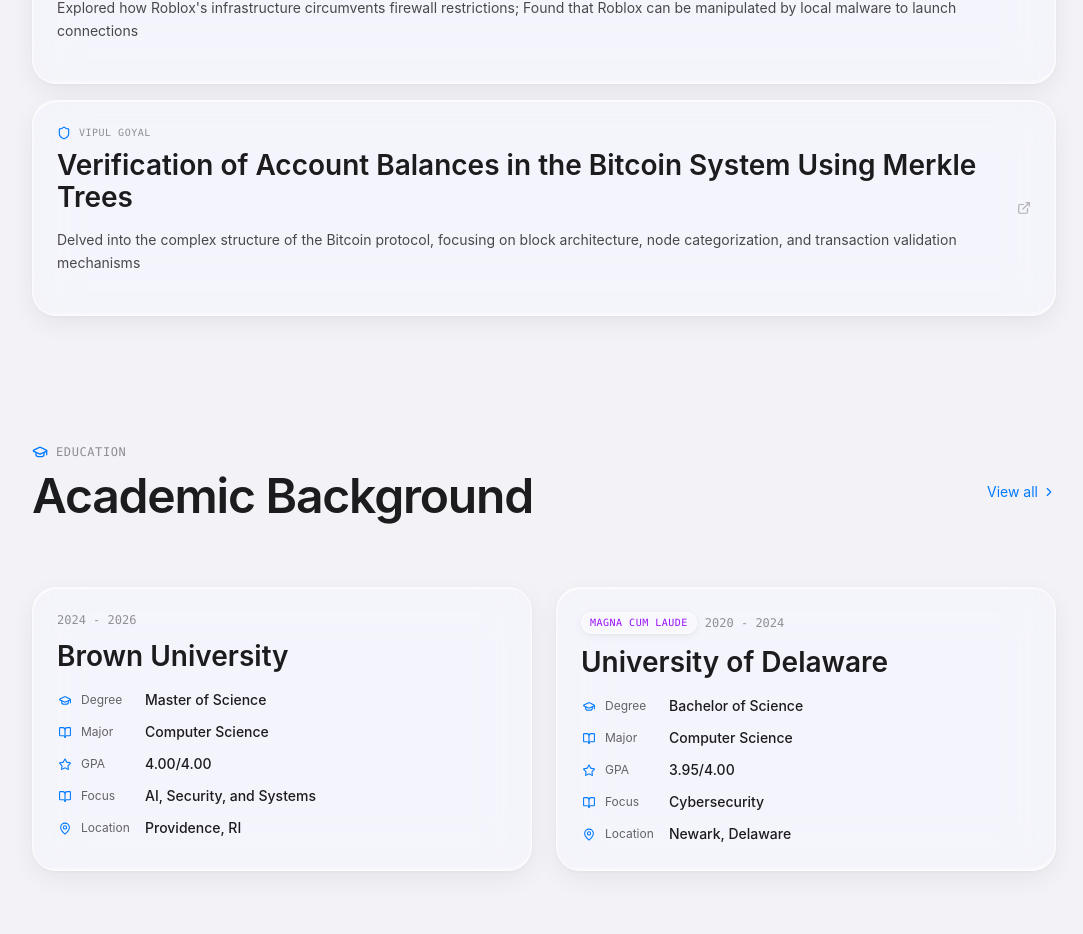
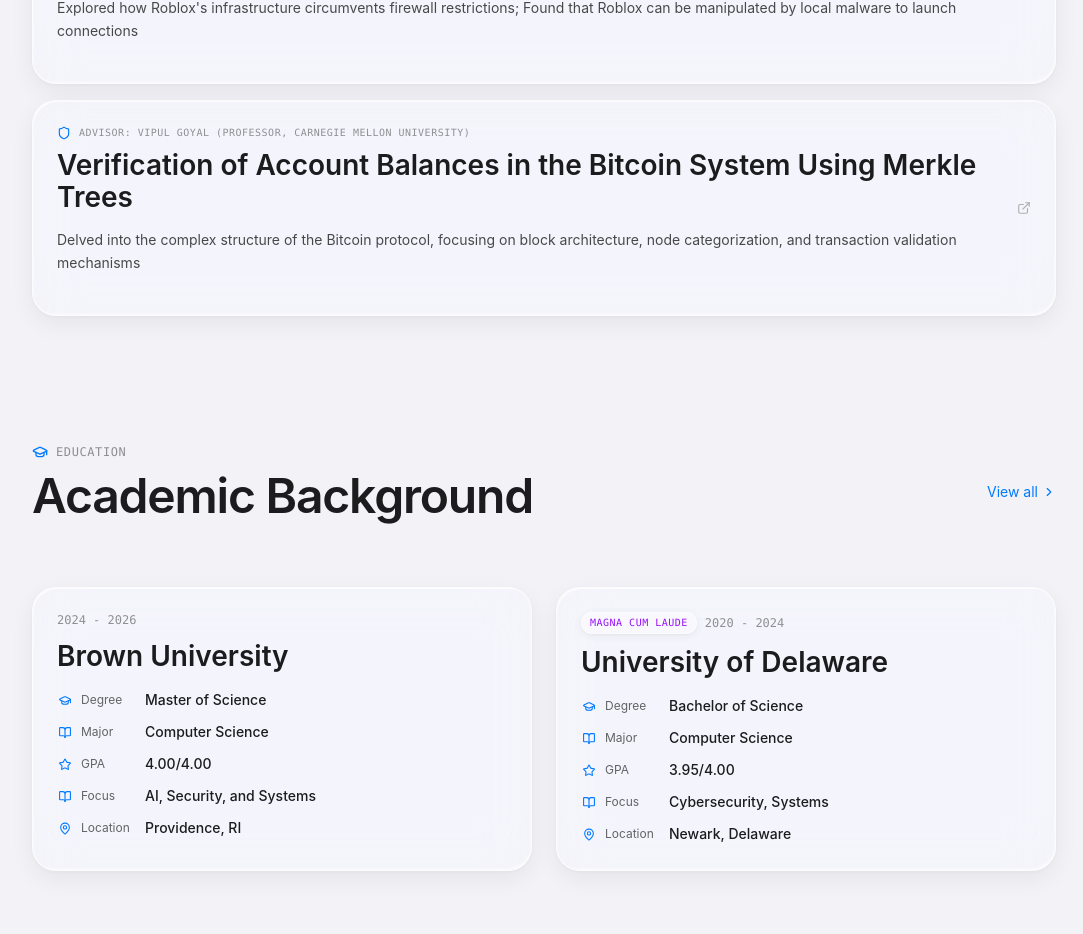
Before and after one commit to Jingqing-Liu/jingqing-liu.github.io, a Next.js app: page / in a window 1280 px wide. Shown: the part 1863-2797 px from the top of the page, without its empty margins (96-1179 px from the left). Built offline with nearby package versions, Linux system fonts and the light colour scheme.

Commit message:
hide resume button, sync advisor display, add Systems to UD focus

```diff
--- a/src/app/home/components/HeroSection.tsx
+++ b/src/app/home/components/HeroSection.tsx
@@ -128,6 +128,7 @@
                   {t('hero.cta.research')}
                   <ArrowRight size={14} />
                 </Link>
+{/* Resume button hidden until PDF is ready
                 <Link
                   href="/resume.pdf"
                   target="_blank"
@@ -136,6 +137,7 @@
                 >
                   {t('hero.cta.resume')}
                 </Link>
+*/}
               </motion.div>
             </div>
 
--- a/src/app/page.tsx
+++ b/src/app/page.tsx
@@ -139,7 +139,7 @@
                         <div className="flex items-center gap-2 mb-2">
                           <Shield size={14} className="text-[#007aff]" />
                           <span className="text-[10px] font-mono uppercase tracking-wider text-[#8e8e93]">
-                            {localize(lang, project.advisor, project.advisor_zh).split('(').shift()?.split('（').shift()?.trim()}
+                            {t('research.advisor')}: {localize(lang, project.advisor, project.advisor_zh)}
                           </span>
                         </div>
                         <h3 className="text-[#1c1c1e] font-semibold text-base leading-snug group-hover:text-[#007aff] transition-colors mb-2">
--- a/src/data/education.ts
+++ b/src/data/education.ts
@@ -59,8 +59,8 @@
     gpa: '3.95/4.00',
     status: 'Magna Cum Laude',
     status_zh: '优等毕业',
-    focus: 'Cybersecurity',
-    focus_zh: '网络安全',
+    focus: 'Cybersecurity, Systems',
+    focus_zh: '网络安全、系统',
     description: 'Completed a comprehensive Computer Science program with exceptional academic performance. Focused on cybersecurity research and participated in various research projects under distinguished faculty mentorship. Demonstrated leadership in academic and extracurricular activities.',
     description_zh: '以优异成绩完成计算机科学课程体系。专注于网络安全研究，在多位杰出教授指导下参与多项科研项目。在学术和课外活动中展现出卓越的领导力。',
     awards: [
```
